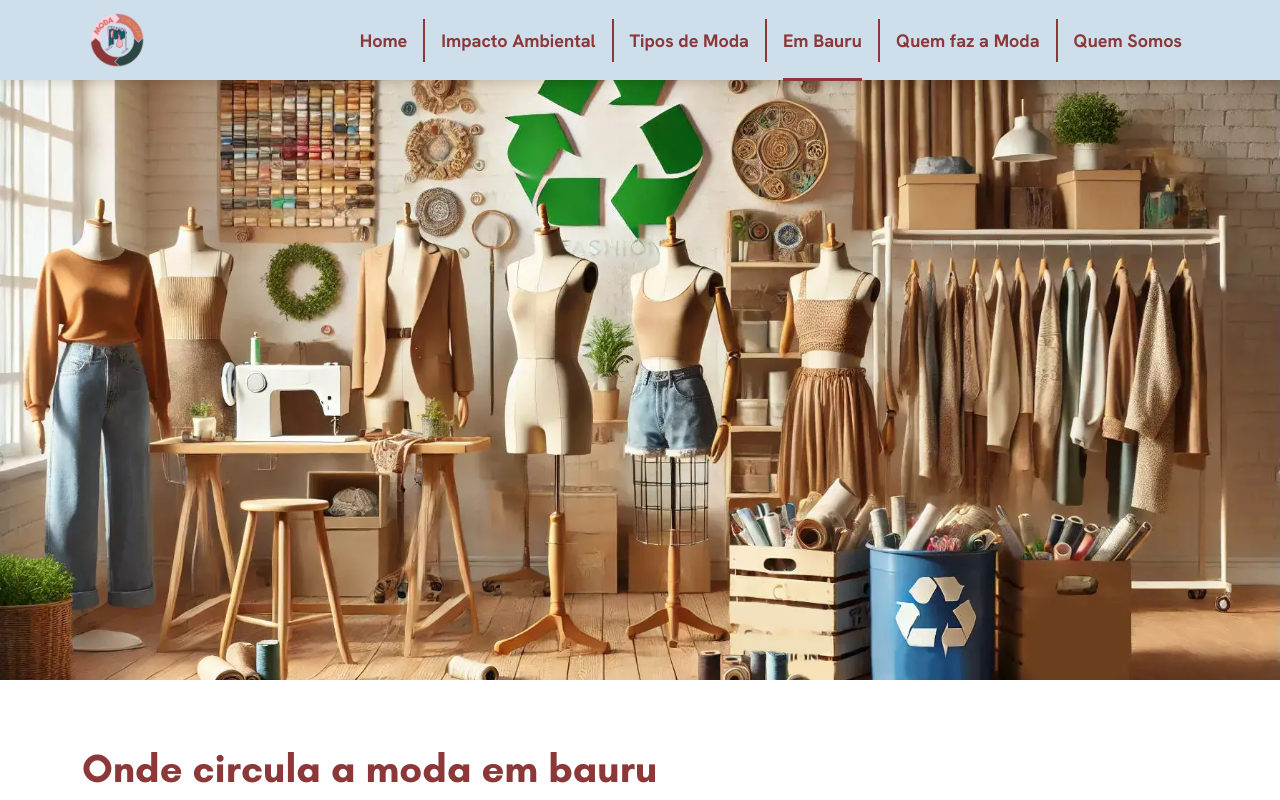
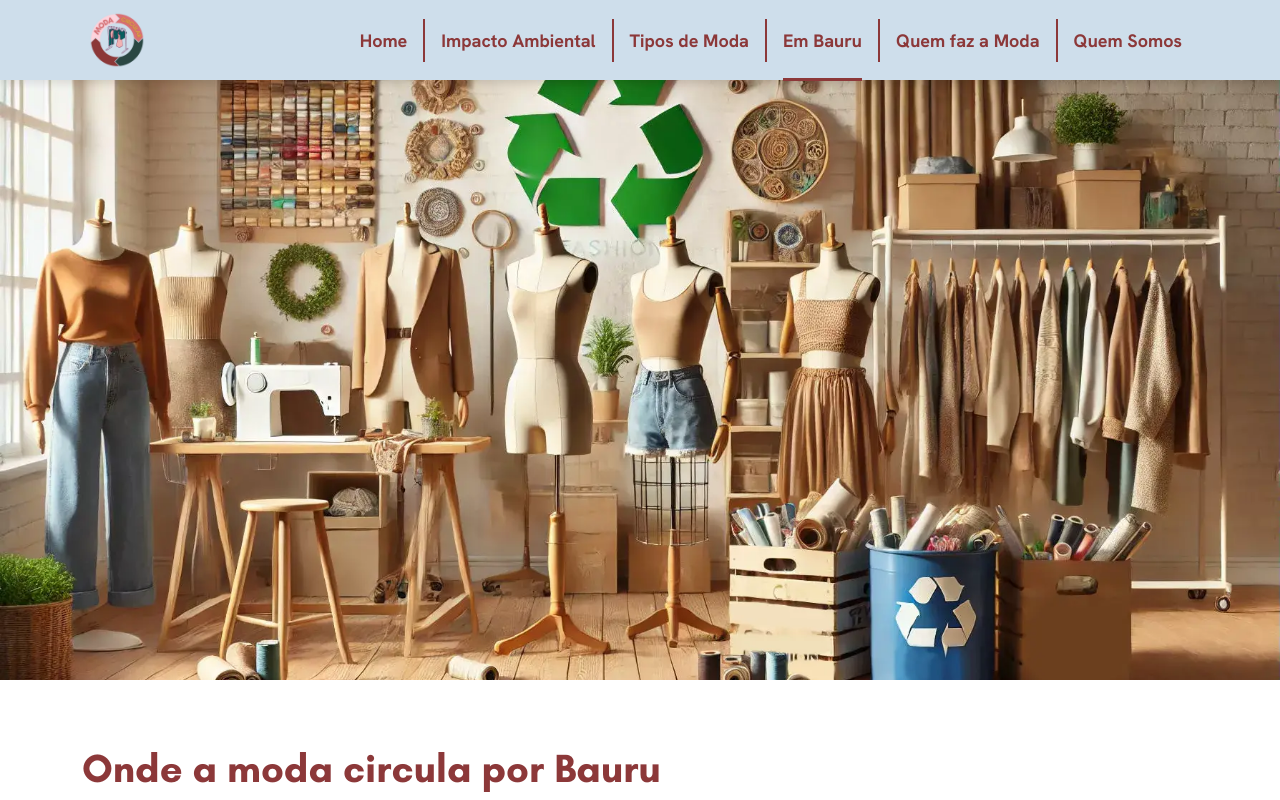
Before and after one commit to moda-circular-bauru/moda-circular-bauru, a Vue app: page /bauru in a window 1280 px wide. Shown: the top 800 px of the page. Built offline with nearby package versions, Linux system fonts and the light colour scheme.

Commit message:
Revert "title change"
This reverts commit 783a28867d702fc939d4b121aa289fb7b03ed860.

```diff
--- a/src/views/BauruView.vue
+++ b/src/views/BauruView.vue
@@ -3,7 +3,7 @@
     <section id="bauru">
         <div class="container">
             <div class="bauru__head">
-                <h1 class="title">Onde circula a moda em bauru</h1>
+                <h1 class="title">Onde a moda circula por Bauru</h1>
             </div>
             <div class="bauru__body">
                 <p>Uma das maiores cidades do centro-oeste paulista, Bauru abriga uma série de empreendimentos voltados para moda sustentável, sendo uma cidade influente no cenário fashion interiorano. Com aluguéis de roupas, franquias e brechós pequenos, são diversas as oportunidades para conhecer, aderir ao movimento  e incentivar os pequenos empreendedores locais e lojas que possuem um espaço físico na cidade.</p>
```
